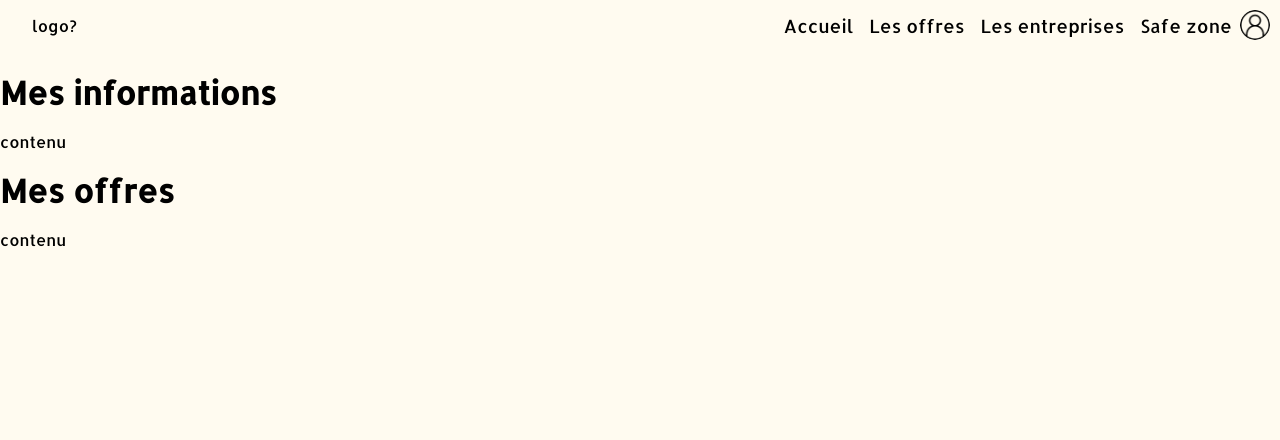
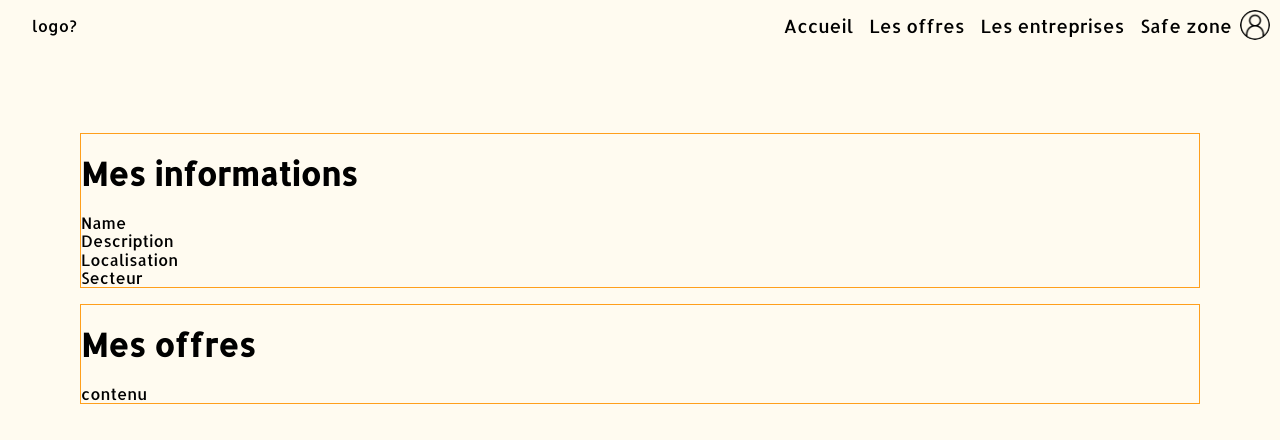
Before and after one commit to aurelienLavanchy/Hackathon-03.07.24, a React (Vite) app in the folder client/: page /dashboard in a window 1280 px wide. Shown: the top 440 px of the page. Built offline with nearby package versions, Linux system fonts and the light colour scheme; no server answers.

Commit message:
fix: merge with dev

```diff
--- a/client/src/components/Navbar.jsx
+++ b/client/src/components/Navbar.jsx
@@ -20,9 +20,8 @@ export default function Navbar() {
           <Link to="/safezone">
             <li>Safe zone</li>
           </Link>
-          <ConnectionButton/>
+          <ConnectionButton />
         </ul>
-
       </div>
     </nav>
   );
--- a/client/src/components/connectionButton/ConnectionButton.jsx
+++ b/client/src/components/connectionButton/ConnectionButton.jsx
@@ -1,6 +1,6 @@
 import "./ConnectionButton.css";
 import { NavLink } from "react-router-dom";
-import avatarHome from "../../assets/images/avatar.png"
+import avatarHome from "../../assets/images/avatar.png";
 
 export default function ConnectionButton() {
   return (
--- a/client/src/main.jsx
+++ b/client/src/main.jsx
@@ -8,7 +8,7 @@ import App from "./App";
 import HomePage from "./pages/HomePage";
 import OffersPage from "./pages/OffersPage";
 import EntreprisesPage from "./pages/EntreprisesPage";
-import DashboardEntreprise from "./pages/DashboardEntreprise";
+import DashboardEntreprise from "./pages/DashboardEntreprise/DashboardEntreprise";
 import EntrepriseDetailsPage from "./pages/EntrepriseDetailsPage";
 import OfferDetailsPage from "./pages/OfferDetailsPage";
 import ConnectionPage from "./pages/connectionPage/ConnectionPage";
--- a/client/src/pages/DashboardEntreprise.jsx
+++ /dev/null
@@ -1,14 +0,0 @@
-export default function DashboardEntreprise() {
-  return (
-    <>
-      <div>
-        <h1>Mes informations</h1>
-        <p>contenu</p>
-      </div>
-      <div>
-        <h1>Mes offres</h1>
-        <p>contenu</p>
-      </div>
-    </>
-  );
-}
--- /dev/null
+++ b/client/src/pages/DashboardEntreprise/DashboardEntreprise.css
@@ -0,0 +1,32 @@
+:root {
+  --main-color: #ff9f1c;
+  --second-color: #2ec4b6;
+  --third-color: white;
+}
+
+* {
+  box-sizing: border-box;
+  margin: 0;
+  font-family: "allerta";
+}
+@font-face {
+  font-family: "allerta";
+  src: url("../../assets/fonts/Allerta-Regular.ttf");
+}
+
+.board-container {
+  display: flex;
+  flex-direction: column;
+  padding: 5rem;
+  gap: 1rem;
+}
+
+.infos-container {
+  border: 1px solid;
+  border-color: var(--main-color);
+}
+
+.offers-container {
+  border: 1px solid;
+  border-color: var(--main-color);
+}
--- /dev/null
+++ b/client/src/pages/DashboardEntreprise/DashboardEntreprise.jsx
@@ -0,0 +1,19 @@
+import "./DashboardEntreprise.css";
+
+export default function DashboardEntreprise() {
+  return (
+    <div className="board-container">
+      <div className="infos-container">
+        <h1>Mes informations</h1>
+        <p>Name</p>
+        <p>Description</p>
+        <p>Localisation</p>
+        <p>Secteur</p>
+      </div>
+      <div className="offers-container">
+        <h1>Mes offres</h1>
+        <p>contenu</p>
+      </div>
+    </div>
+  );
+}
```
Also changed, not shown: 1 other file (tests, documents, lock files or other folders).
